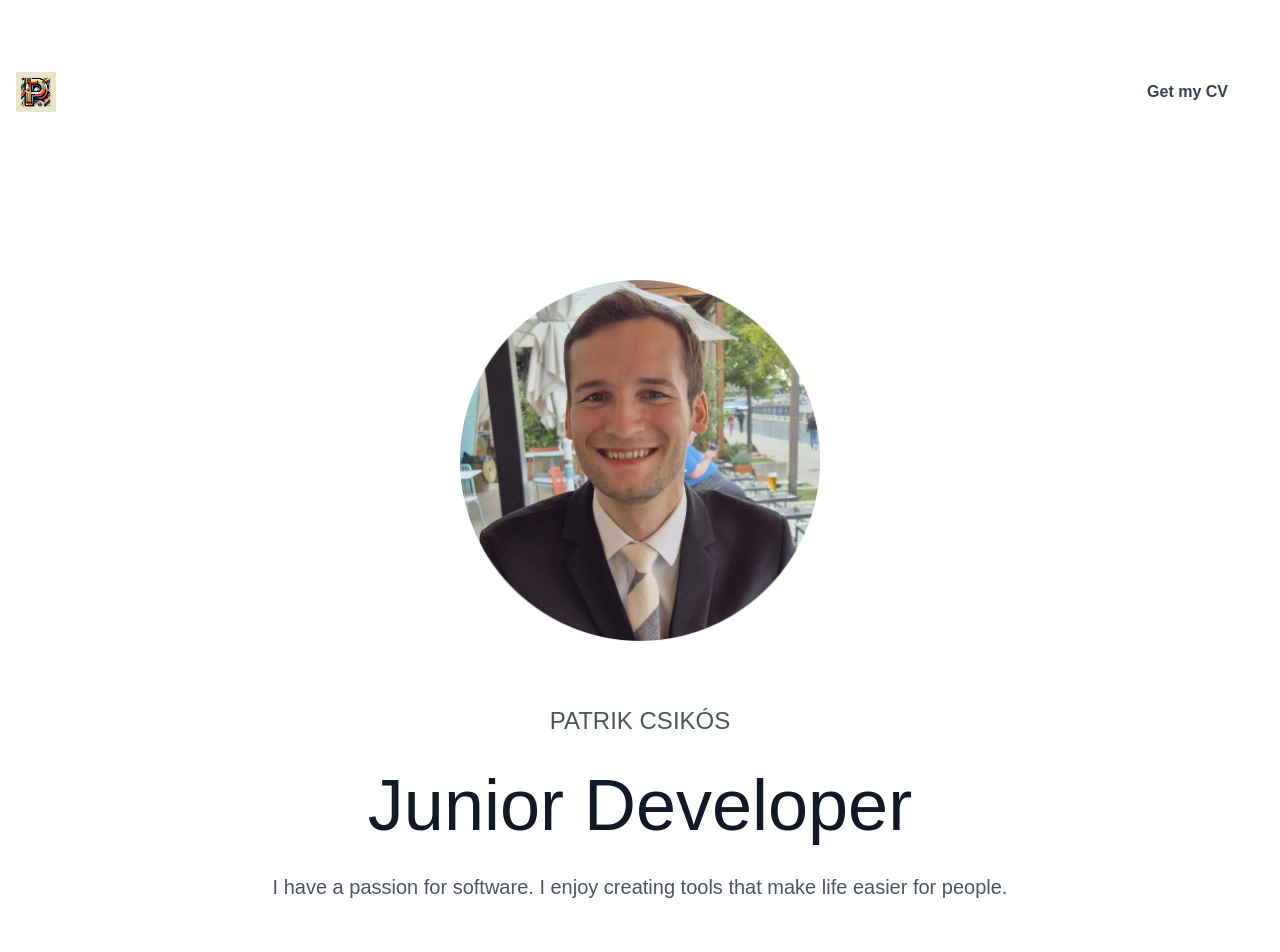
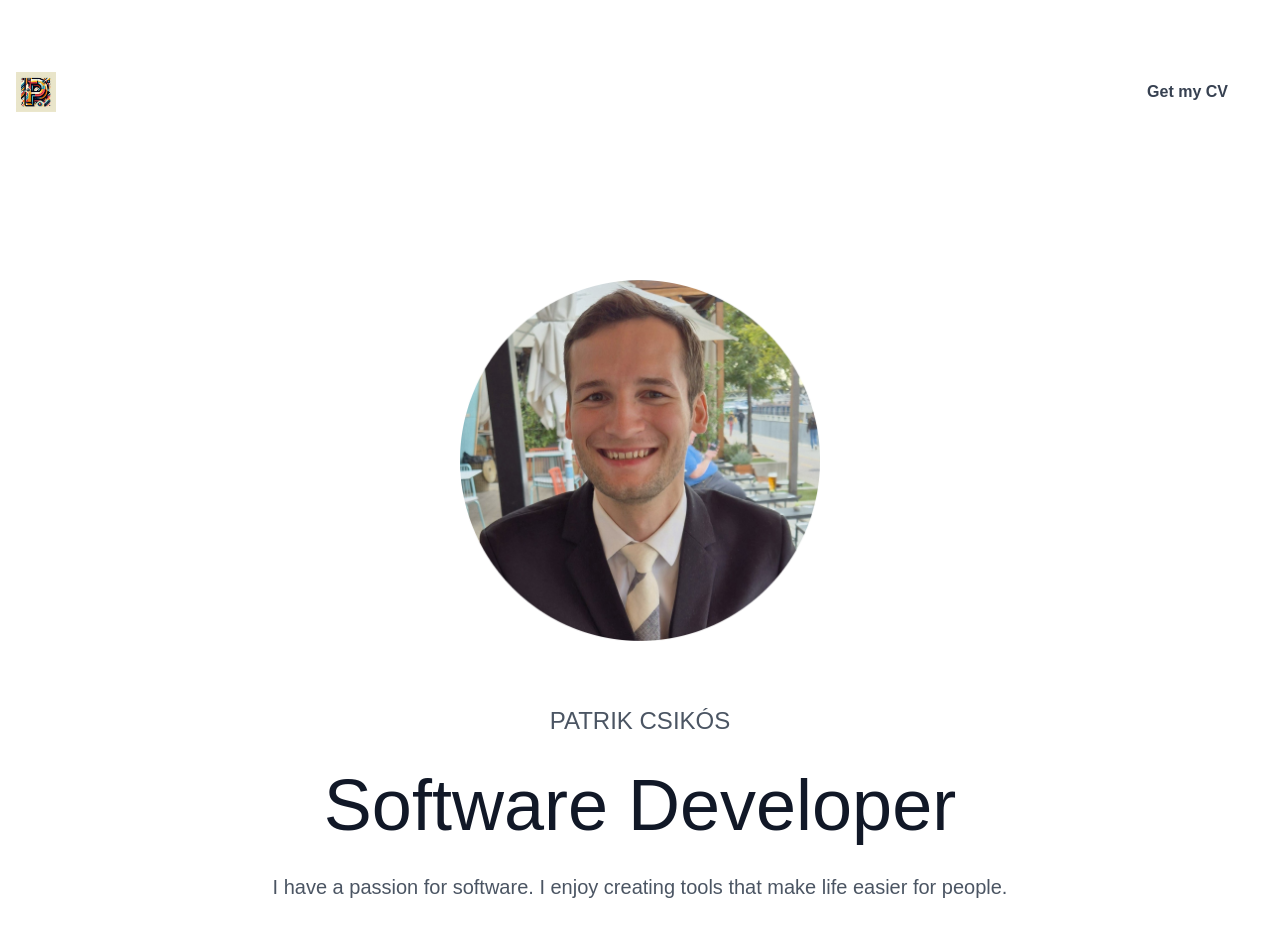
Before and after one commit to pacsinta/MyPage, a Next.js app: page / in a window 1280 px wide. Shown: the top 952 px of the page. Built offline with nearby package versions, Linux system fonts and the light colour scheme.

Commit message:
Change junior to software developer

```diff
--- a/app/page.tsx
+++ b/app/page.tsx
@@ -18,7 +18,7 @@ export default function Home() {
               <Image src="/profile1.png" alt="Image" width={360} height={360} />
             </div>
             <h6 className="font-medium text-gray-600 text-lg md:text-2xl uppercase mb-8">Patrik Csikós</h6>
-            <h1 className="font-normal text-gray-900 text-4xl md:text-7xl leading-none mb-8">Junior Developer</h1>
+            <h1 className="font-normal text-gray-900 text-4xl md:text-7xl leading-none mb-8">Software Developer</h1>
             <p className="font-normal text-gray-600 text-md md:text-xl mb-16">I have a passion for software. I enjoy creating tools that make life easier for people.</p>
             <EmailWriter />
           </div>
```
